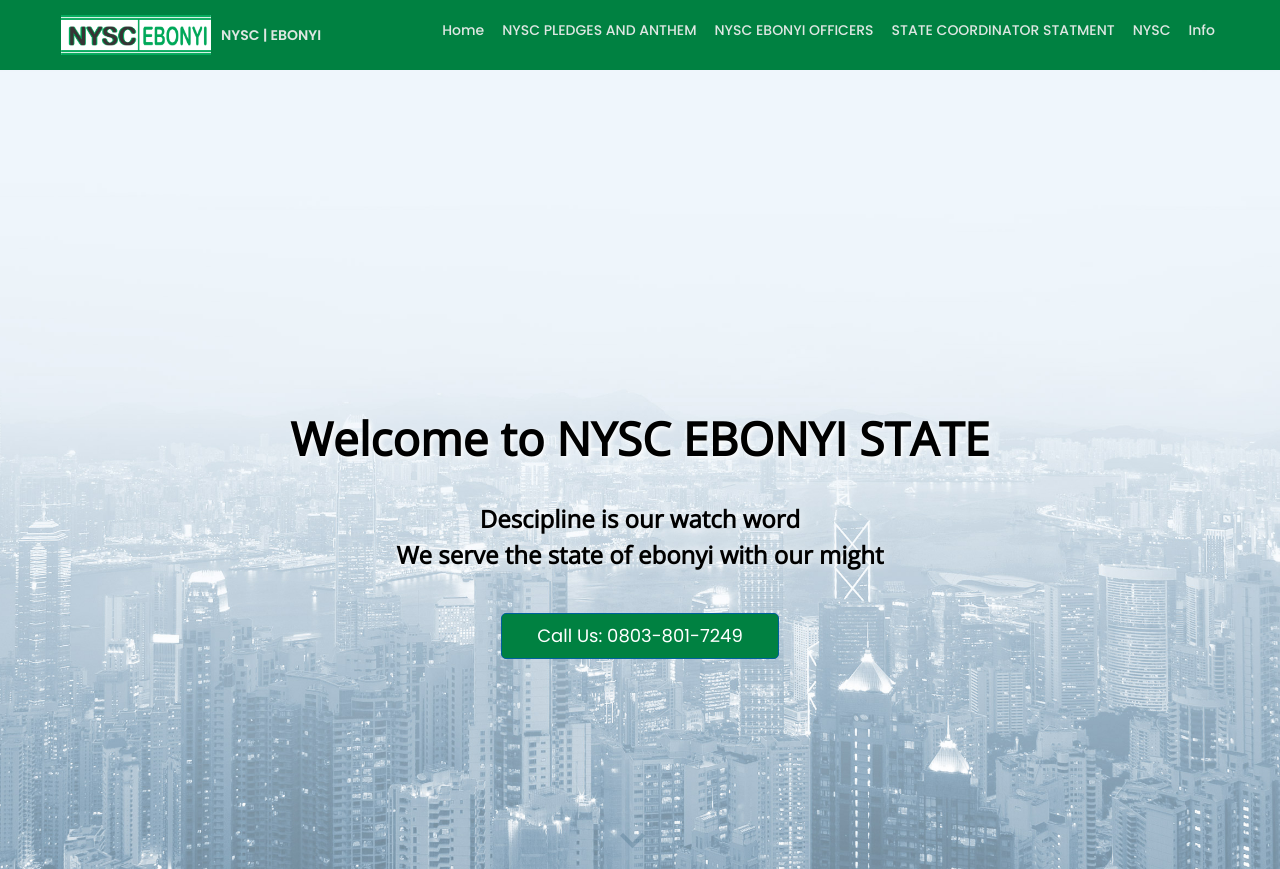
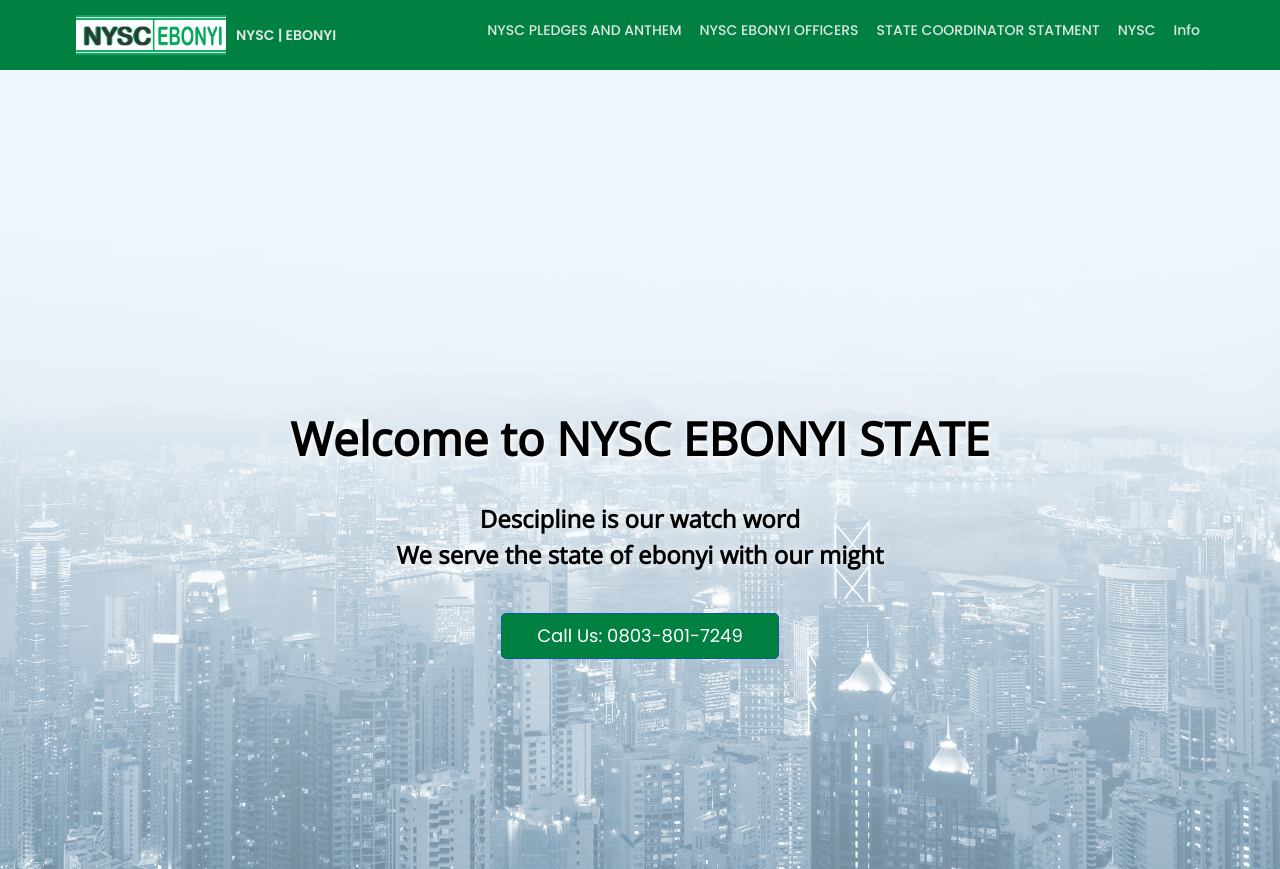
Before and after one commit to maoltech/nyscebonyi, a plain HTML site: page index.html in a window 1280 px wide. Shown: the top 869 px of the page. Drawn offline with nearby package versions, Linux system fonts and the light colour scheme; a web font is replaced by a local one.

Commit message:
git home

```diff
--- a/index.html
+++ b/index.html
@@ -162,8 +162,7 @@
         <ion-icon name="close-outline" class="header__close" id="close-menu"></ion-icon>
 
         <ul class="nav__list">
-            <li class="nav__item"><a href="" class="nav__link">Home</a></li>
-            <li class="nav__item"><a href="" class="nav__link">NYSC PLEDGES AND ANTHEM</a></li>
+            <li class="nav__item"><a href="pledge.html" class="nav__link">NYSC PLEDGES AND ANTHEM</a></li>
             <li class="nav__item"><a href="" class="nav__link">NYSC EBONYI OFFICERS</a></li>
             <li class="nav__item"><a href="scsmt.html" class="nav__link">STATE COORDINATOR STATMENT</a></li>
             <li class="nav__item"><a href="" class="nav__link">NYSC</a>
```
Also changed, not shown: assets/js/navbar.js (line endings or trailing spaces).
